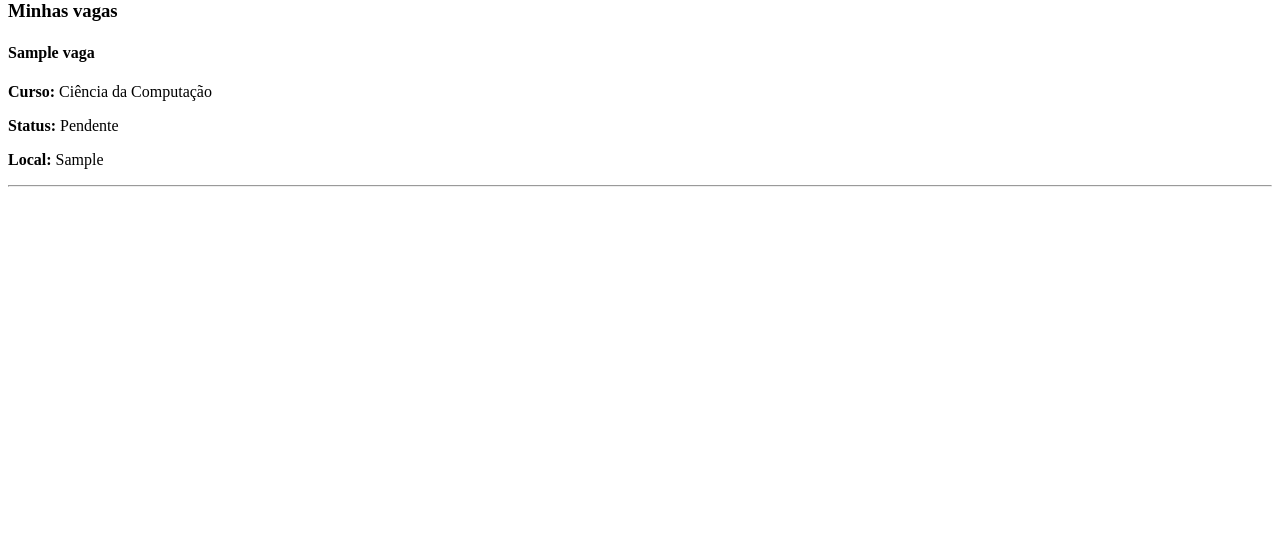
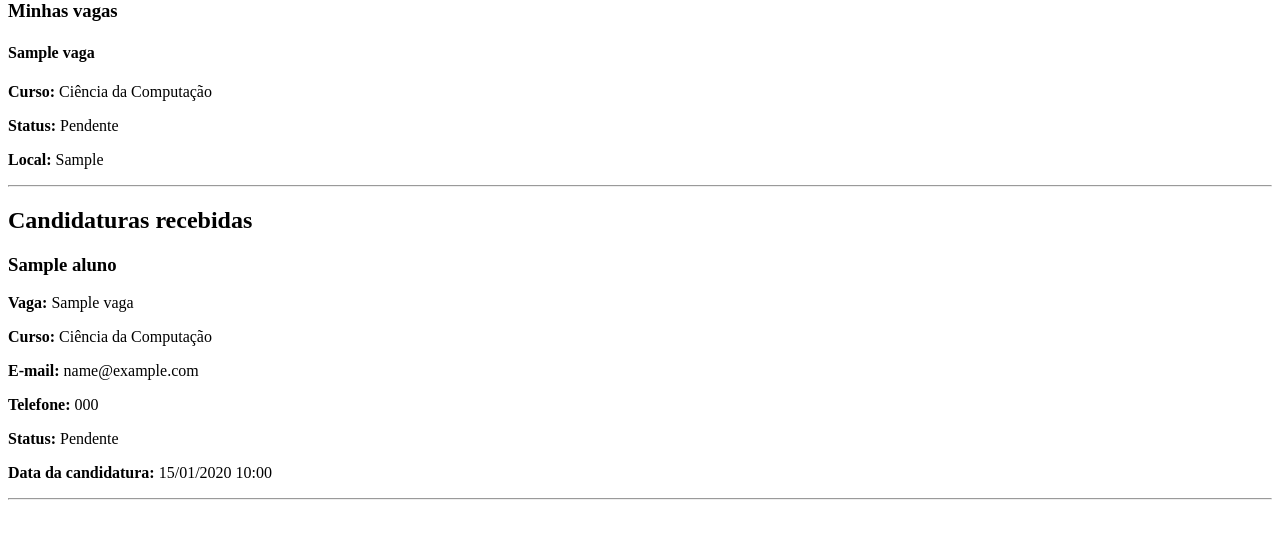
Before and after one commit to Benildomelo/plataforma_estagios, a Django app: page /area-empresa/ in a window 1280 px wide. Shown: the part 228-767 px from the top of the page. Run offline with Django 5.2, Linux system fonts and the light colour scheme; a user stored in the database is signed in; data comes from the database, SQL or seed files in the repository; tables that the repository leaves empty hold one stand-in row (values such as "Sample post").

Commit message:
mostrar as candidaturas recebidas na área da empresa

```diff
--- a/vagas/templates/vagas/area_empresa.html
+++ b/vagas/templates/vagas/area_empresa.html
@@ -77,6 +77,50 @@
 
     </main>
 
+    <h2>Candidaturas recebidas</h2>
+
+    {% if candidaturas %}
+         {% for candidatura in candidaturas %}
+            <div>
+                <h3>{{ candidatura.aluno.nome }}</h3>
+
+                <p>
+                     <strong>Vaga:</strong>
+                {{ candidatura.vaga.titulo }}
+                 </p>
+
+                 <p>
+                <strong>Curso:</strong>
+                {{ candidatura.aluno.curso.nome }}
+                 </p>
+
+                 <p>
+                    <strong>E-mail:</strong>
+                {{ candidatura.aluno.email }}
+                </p>
+
+                <p>
+                    <strong>Telefone:</strong>
+                {{ candidatura.aluno.telefone }}
+                </p>
+
+                <p>
+                    <strong>Status:</strong>
+                {{ candidatura.get_status_display }}
+                </p>
+
+                <p>
+                     <strong>Data da candidatura:</strong>
+                {{ candidatura.data_candidatura|date:"d/m/Y H:i" }}
+                </p>
+
+                 <hr>
+            </div>
+        {% endfor %}
+    {% else %}
+        <p>Nenhuma candidatura recebida ainda.</p>
+    {% endif %}
+
 </body>
 
 </html>
```
